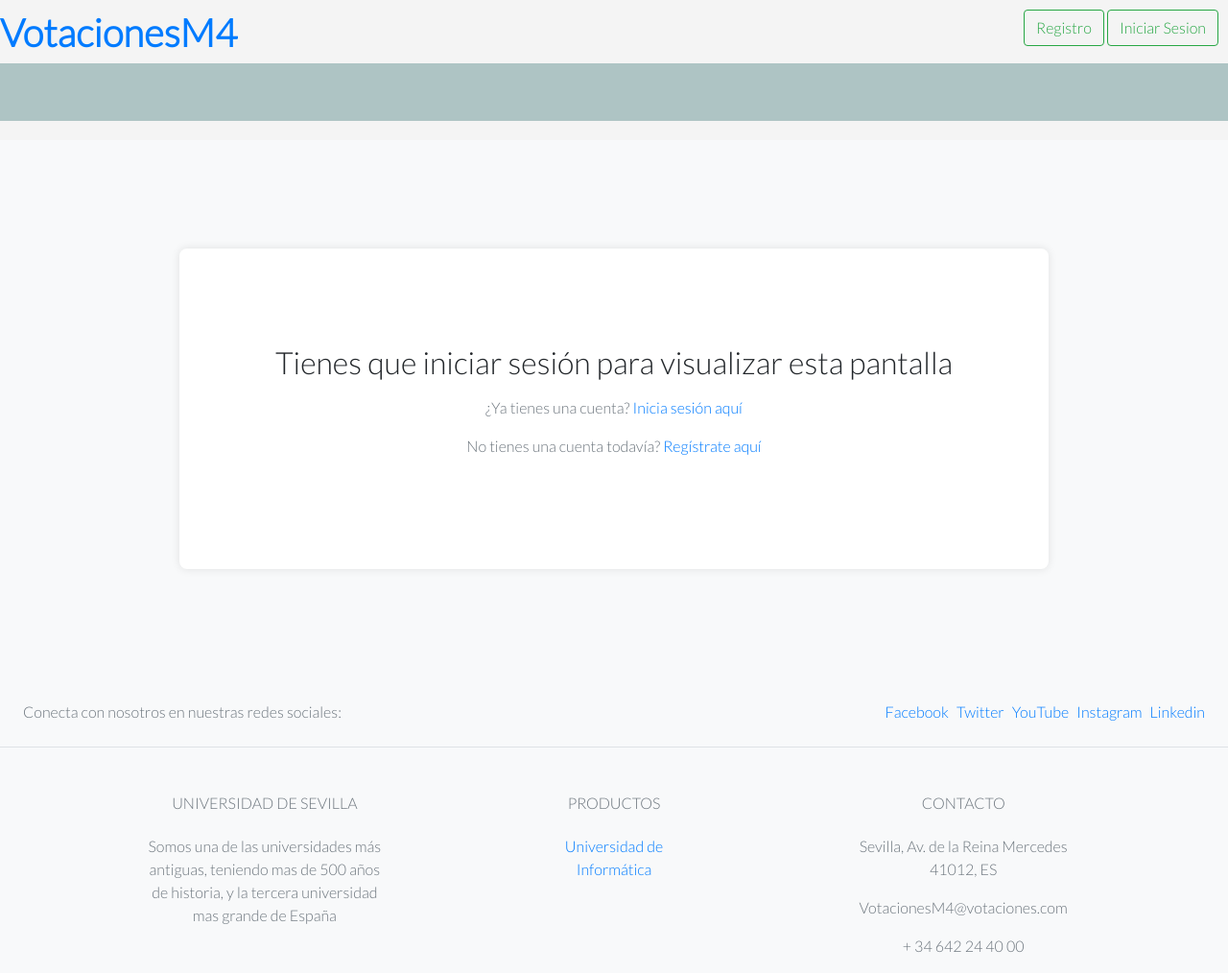
After one commit to decide-single-kent/decide-single-kent, a Django app: page /no_autenticado/ in a window 1280 px wide. The commit adds this page. Shown: the whole page at 96% size. Run offline with Django 3.2, Linux system fonts and the light colour scheme.

Commit message:
Revamped frontend for a sleeker look and improved user experience. Added view restrictions for enhanced security and access control

```diff
--- a/decide/base/templates/base.html
+++ b/decide/base/templates/base.html
@@ -1,59 +1,112 @@
-<!-- decide/templates/base_generic.html -->
+<!DOCTYPE html>
+{% load static %}
 
-<!DOCTYPE html>
 <html lang="en">
 <head>
-    {% load static %}
-
-    <!-- Enlaces a Bootstrap 5 (CSS) -->
-    <link rel="stylesheet" href="https://cdn.jsdelivr.net/npm/bootstrap@5.3.0/dist/css/bootstrap.min.css"
-          integrity="sha384-r6tr4fR1JDD4hiJc5M6o5OB0G6jVaM+/YY5W9+jpCWNIpG9mGCD8A5W6cC53f4fD"
-          crossorigin="anonymous">
-
-    <!-- Enlace al archivo CSS personalizado -->
-    <link rel="stylesheet" href="{% static 'css/comentarios-estilos.css' %}">
-
-    <meta charset="utf-8" />
-    <meta name="viewport" content="width=device-width, initial-scale=1">
-    <title>{% block title %}votingM4{% endblock %}</title>
-    {% block extrahead %}{% endblock %}
-    <style>
-        body {
-            display: flex;
-            min-height: 100vh;
-            align-items: center;
-            justify-content: center;
-            background-color: #f8f9fa;
-        }
-    </style>
+  <meta charset="UTF-8">
+  <meta name="viewport" content="width=device-with, initial-scale=1.0">
+  <title>{% block title %}{% endblock title %} - VotacionesM4</title>
+  <link rel="stylesheet" href="https://cdn.jsdelivr.net/npm/bootstrap@4.0.0/dist/css/bootstrap.min.css" integrity="sha384-Gn5384xqQ1aoWXA+058RXPxPg6fy4IWvTNh0E263XmFcJlSAwiGgFAW/dAiS6JXm" crossorigin="anonymous">
+  <link rel="preconnect" href="https://fonts.googleapis.com">
+  <link rel="preconnect" href="https://fonts.gstatic.com" crossorigin>
+  <link href="https://fonts.googleapis.com/css2?family=Lato:wght@300&display=swap" rel="stylesheet">
+  <link rel="stylesheet" href="{% static "css/base.css" %}">
+  {% block header %}{% endblock header %}
 </head>
 <body>
-    <div class="container">
-        <nav class="navbar navbar-expand-lg navbar-light bg-light mb-4">
-            <a class="navbar-brand" href="{% url 'admin:index' %}">VotingM4</a>
-            <div class="collapse navbar-collapse" id="navbarNav">
-                <ul class="navbar-nav">
+ <style>
+    body {
+      background-color: #f4f4f4; /* Color de fondo suave */
+      font-family: 'Lato', sans-serif; /* Fuente personalizada */
+      margin: 0;
+      padding: 0;
+    }
+    /* Resto de tu CSS ... */
+  </style>
+  <header>
+    <section class="base-header-primary">
+    <a href="{% url "core:index" %}">
+    <h1><strong>VotacionesM4</strong></h1>
+    </a>
+    <nav>
+      {% if request.user.is_authenticated %}
+        <a class="btn btn-outline-success" onClick="window.location.href='/logout'" role="button">Cerrar Sesión</a>
+        <a class="btn btn-outline-success" onClick="window.location.href='/assigned_census'" role="button">Votaciones Asignadas</a>
+      {% else %}
+        <a class="btn btn-outline-success" href="{% url "core:signup" %}" role="button">Registro</a>
+        <a class="btn btn-outline-success" href="{% url "core:login" %}" role="button">Iniciar Sesion</a>
+      {% endif %}
+    </nav>
+    </section>
+    <section class="base-header-secondary">
+      <h2>{% block description %}{% endblock description %}</h2>
+      </section>
+  </header>
+  <main>
+    {% block content %}
+    {% endblock content %}
+  </main>
+  <footer class="text-center text-lg-start bg-light text-muted">
+    <section class="d-flex justify-content-center justify-content-lg-between p-4 border-bottom">
+      <div class="me-5 d-none d-lg-block">
+        <span>Conecta con nosotros en nuestras redes sociales:</span>
+      </div>
+      <div>
+        <a href="https://www.facebook.com/UniversidaddeSevillaoficial" target="_blank" class="me-4 text-reset">
+          <i class="fab fa-facebook-f" , style="margin-right:5px"></i>
+          Facebook
+        </a>
+        <a href="https://twitter.com/unisevilla" target="_blank" class="me-4 text-reset">
+          <i class="fab fa-twitter" , style="margin-right:5px"></i>
+          Twitter
+        </a>
+        <a href="https://www.youtube.com/user/UniversidaddeSevilla" target="_blank" class="me-4 text-reset">
+          <i class="fab fa-youtube" , style="margin-right:5px"></i>
+          YouTube
+        </a>
+        <a href="https://www.instagram.com/unisevilla/" target="_blank" class="me-4 text-reset">
+          <i class="fab fa-instagram" , style="margin-right:5px"></i>
+          Instagram
+        </a>
+        <a href="https://www.linkedin.com/school/universidad-de-sevilla/" target="_blank" class="me-4 text-reset">
+          <i class="fab fa-linkedin" , style="margin-right:5px"></i>
+          Linkedin
+        </a>
+      </div>
+    </section>
+    <section class="">
+      <div class="container text-center text-md-start mt-5">
+        <div class="row mt-3">
+          <div class="col-md-3 col-lg-4 col-xl-3 mx-auto mb-4">
+            <h6 class="text-uppercase fw-bold mb-4">
+              <i class="fas fa-gem me-3"></i> Universidad de Sevilla
+            </h6>
+            <p>
+              Somos una de las universidades más antiguas, teniendo mas de 500 años de historia, y la tercera universidad mas grande de España
+            </p>
+          </div>
+          <div class="col-md-2 col-lg-2 col-xl-2 mx-auto mb-4">
+            <h6 class="text-uppercase fw-bold mb-4">
+              Productos
+            </h6>
 
-                </ul>
-            </div>
-        </nav>
+            <p>
+              <a href="https://www.informatica.us.es/" target="_blank" class="text-reset">Universidad de Informática</a>
+            </p>
+          </div>
+          <div class="col-md-4 col-lg-3 col-xl-3 mx-auto mb-md-0 mb-4">
+            <h6 class="text-uppercase fw-bold mb-4">Contacto</h6>
+            <p><i class="fas fa-home me-3"></i> Sevilla, Av. de la Reina Mercedes 41012, ES</p>
+            <p>
+              <i class="fas fa-envelope me-3"></i>
+              VotacionesM4@votaciones.com
+            </p>
+            <p><i class="fas fa-phone me-3"></i> + 34 642 24 40 00</p>
+          </div>
+        </div>
+      </div>
+    </section>
 
-        <div class="mt-4">
-            {% block content %}{% endblock %}
-        </div>
-
-        <footer class="mt-4">
-            <!-- Contenido del pie de página -->
-        </footer>
-    </div>
-
-    <script src="https://cdn.jsdelivr.net/npm/@popperjs/core@2.0.7/dist/umd/popper.min.js"
-            integrity="sha384-pzjw8Y+JcdKDz9S1z0NqTt5i25pd0Pp12YlJ3xntqVEK+/aR5LUxI7HDU66j7Xoa"
-            crossorigin="anonymous"></script>
-    <script src="https://cdn.jsdelivr.net/npm/bootstrap@5.3.0/dist/js/bootstrap.min.js"
-            integrity="sha384-MVEz9tQyZQeS3l/3BRWJVh0Fq5gxd0VRD1Xo21/XF5o2Z8T9Z1eJgbhzmOM"
-            crossorigin="anonymous"></script>
-
-    {% block extrabody %}{% endblock %}
+  </footer>
 </body>
 </html>
--- /dev/null
+++ b/decide/comentarios/templates/comentarios/no_autenticado.html
@@ -0,0 +1,51 @@
+{% extends 'base.html' %}
+{% block content %}
+<!DOCTYPE html>
+<html lang="en">
+<head>
+    <title>Pantalla no autenticado</title>
+    <meta charset="UTF-8">
+    <meta name="viewport" content="width=device-width, initial-scale=1">
+    <link href="css/style.css" rel="stylesheet">
+    <style>
+        header {
+            margin-bottom: 20px; /* Ajusta el valor según sea necesario */
+        }
+
+        .page-container {
+            display: flex;
+            align-items: center;
+            justify-content: center;
+            height: 70vh;
+            background-color: #f8f9fa;
+        }
+
+        .content-container {
+            text-align: center;
+            padding: 100px;
+            border-radius: 8px;
+            box-shadow: 0 0 10px rgba(0, 0, 0, 0.1);
+            background-color: #fff;
+        }
+
+        .btn-link {
+            color: #007bff; /* Color del enlace (azul por defecto) */
+            text-decoration: none;
+        }
+
+        .btn-link:hover {
+            text-decoration: underline;
+        }
+    </style>
+</head>
+<body>
+    <div class="page-container">
+        <div class="content-container">
+            <h2>Tienes que iniciar sesión para visualizar esta pantalla</h2>
+            <p class="text-muted mt-3">¿Ya tienes una cuenta? <a href="{% url 'core:login' %}" class="btn-link">Inicia sesión aquí</a></p>
+            <p class="text-muted mt-3">No tienes una cuenta todavía? <a href="{% url 'core:signup' %}" class="link-info btn-link">Regístrate aquí</a></p>
+        </div>
+    </div>
+</body>
+</html>
+{% endblock %}
--- a/decide/comentarios/urls.py
+++ b/decide/comentarios/urls.py
@@ -1,5 +1,5 @@
 from django.urls import path
-from comentarios.views import agregar_comentario , ver_comentarios ,editar_comentario,borrar_comentario, votar_comentario
+from comentarios.views import agregar_comentario , ver_comentarios ,editar_comentario,borrar_comentario,votar_comentario,no_autenticado_view
 
 urlpatterns = [
     path('ver-comentarios/', ver_comentarios, name='ver_comentarios'),
@@ -7,6 +7,5 @@ urlpatterns = [
     path('editar/<int:comentario_id>/', editar_comentario, name='editar_comentario'),
     path('borrar/<int:comentario_id>/', borrar_comentario, name='borrar_comentario'),
     path('votar_comentario/<int:comentario_id>/<str:voto>/', votar_comentario, name='votar_comentario'),
-
-
+    path('no_autenticado/', no_autenticado_view, name='no_autenticado'),
 ]
--- a/decide/comentarios/views.py
+++ b/decide/comentarios/views.py
@@ -8,11 +8,16 @@ from django.utils import timezone
 from django.http import HttpResponseForbidden
 from django.http import HttpResponse
 from django.http import HttpResponse, JsonResponse
+from django.contrib.auth.decorators import login_required
 
+
+@login_required(login_url='/no_autenticado')
 def ver_comentarios(request):
     comentarios = Comentario.objects.all()
     return render(request, 'comentarios/ver_comentarios.html', {'comentarios': comentarios})
 
+
+@login_required(login_url='/no_autenticado')
 def agregar_comentario(request):
     if request.method == 'POST':
         form = ComentarioForm(request.POST)
@@ -23,6 +28,7 @@ def agregar_comentario(request):
         form = ComentarioForm()
     return render(request, 'comentarios/agregar_comentario.html', {'form': form})
 
+@login_required(login_url='/no_autenticado')
 def editar_comentario(request, comentario_id):
     comentario = get_object_or_404(Comentario, pk=comentario_id)
     tiempo_transcurrido = timezone.now() - comentario.timestamp
@@ -38,6 +44,7 @@ def editar_comentario(request, comentario_id):
         form = ComentarioForm(instance=comentario)
     return render(request, 'comentarios/editar_comentario.html', {'form': form, 'comentario': comentario})
 
+@login_required(login_url='/no_autenticado')
 def borrar_comentario(request, comentario_id):
     comentario = get_object_or_404(Comentario, pk=comentario_id)
     tiempo_transcurrido = timezone.now() - comentario.timestamp
@@ -46,6 +53,8 @@ def borrar_comentario(request, comentario_id):
 
     comentario.delete()
     return redirect('ver_comentarios')
+
+@login_required(login_url='/no_autenticado')
 def votar_comentario(request, comentario_id, voto):
     try:
         comentario = Comentario.objects.get(pk=comentario_id)
@@ -92,3 +101,6 @@ def votar_comentario(request, comentario_id, voto):
         return JsonResponse({'success': False, 'error': 'Comentario no encontrado'})
     except Exception as e:
         return JsonResponse({'success': False, 'error': str(e)})
+
+def no_autenticado_view(request):
+        return render(request, 'comentarios/no_autenticado.html')
--- a/decide/core/views.py
+++ b/decide/core/views.py
@@ -5,6 +5,7 @@ from django.contrib.auth import logout
 from census.models import Census
 from voting.models import Voting
 from django.utils import timezone
+from django.contrib.auth.decorators import login_required
 
 from .forms import SignUpForm
 
@@ -28,6 +29,8 @@ def logout_view(request):
   logout(request)
   return redirect('/')
 
+
+@login_required(login_url='/no_autenticado')
 def assigned_census(request):
     current_datetime = timezone.now()
 
--- a/decide/decide/urls.py
+++ b/decide/decide/urls.py
@@ -10,7 +10,7 @@ urlpatterns = [
     path('admin/', admin.site.urls),
     path('doc/', schema_view),
     path('gateway/', include('gateway.urls')),
-    path('comentarios/', include('comentarios.urls')),
+    path('', include('comentarios.urls')),
     path('', include('base.urls')),
     path('', include('core.urls')),
     path('accounts/' , include('allauth.urls')),
```
Also changed, not shown: decide/comentarios/templates/comentarios/agregar_comentario.html (+17 -10 lines), decide/comentarios/templates/comentarios/ver_comentarios.html (+15 -10 lines), decide/core/templates/core/base.html (+13 -0 lines).
